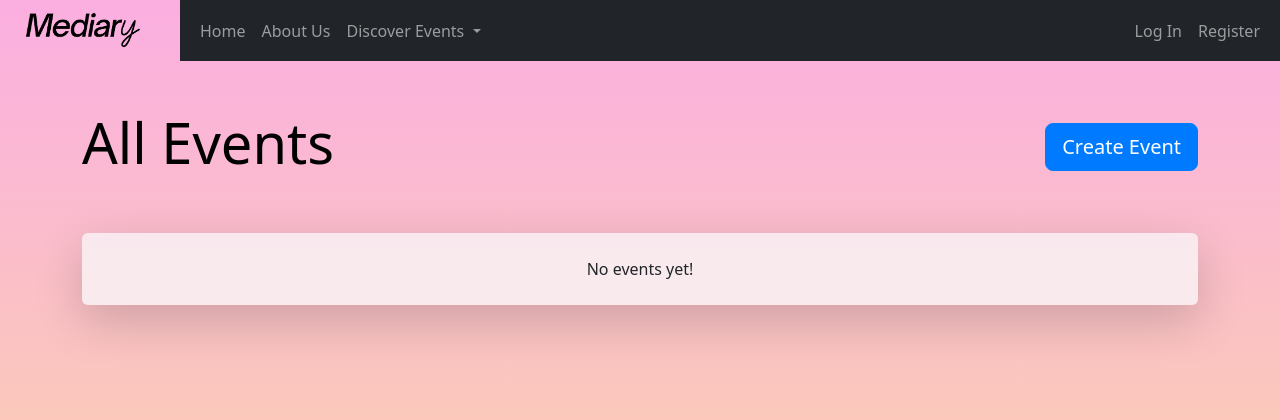
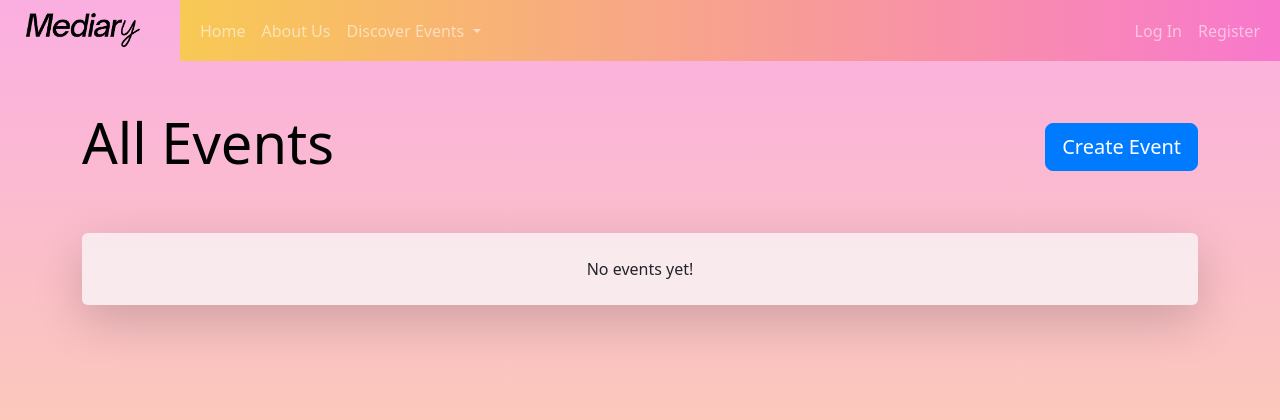
Before and after one commit to cunecoder/mediary, a Django app: page /events/ in a window 1280 px wide. Shown: the top 420 px of the page. Run offline with Django 5.2, Linux system fonts and the light colour scheme; data that the repository does not hold is empty.

Commit message:
Added Mediary colors to nav bar in base.html

```diff
--- a/mediary/templates/mediary/base.html
+++ b/mediary/templates/mediary/base.html
@@ -11,7 +11,7 @@
     {% load static %}
 </head>
 <body>
-    <nav class="navbar navbar-expand-lg bg-dark navbar-dark" style="margin-left: 180px;">
+    <nav class="navbar navbar-expand-lg bg-dark navbar-dark" style="margin-left: 180px; background: linear-gradient(90deg, #f8c954, #f878cd)">
         <div class="container-fluid">
             <!-- Top-Left Logo as Home Button -->
             <a href="{% url 'mediary:home' %}">
```
